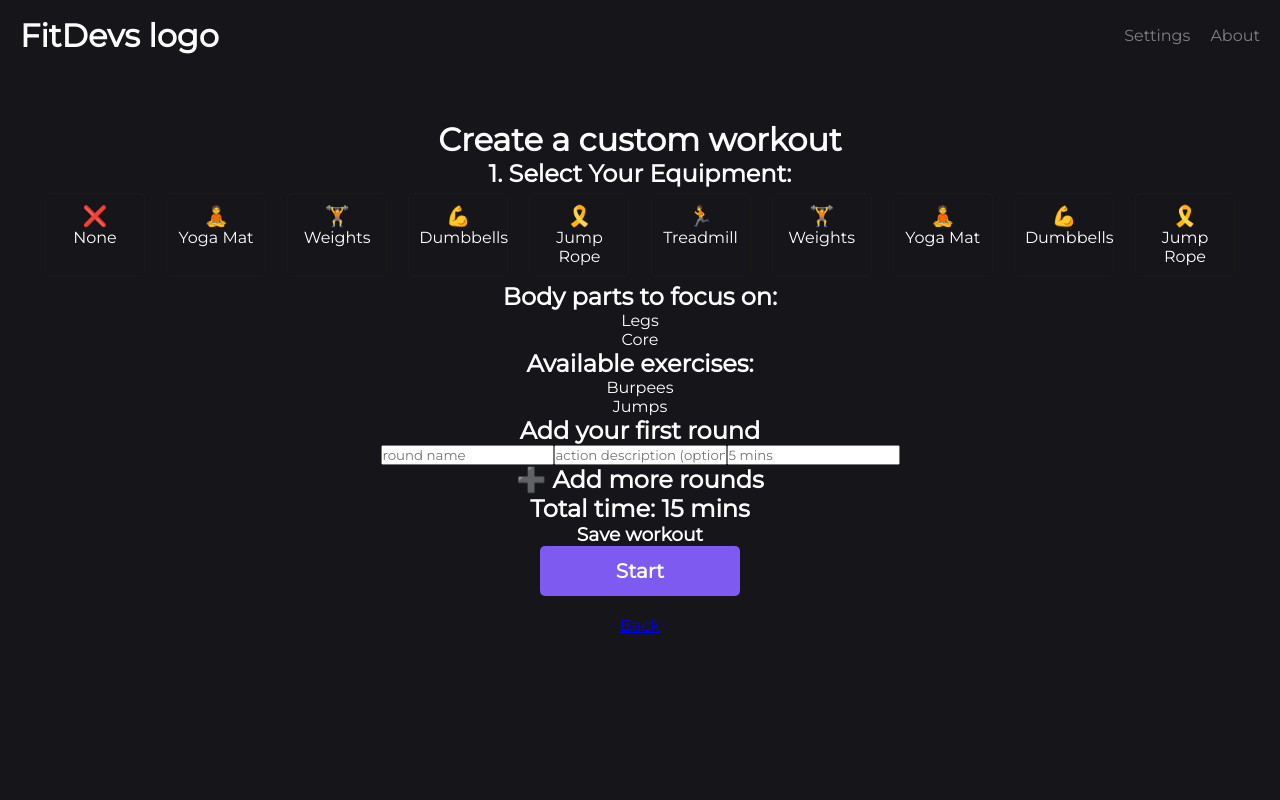
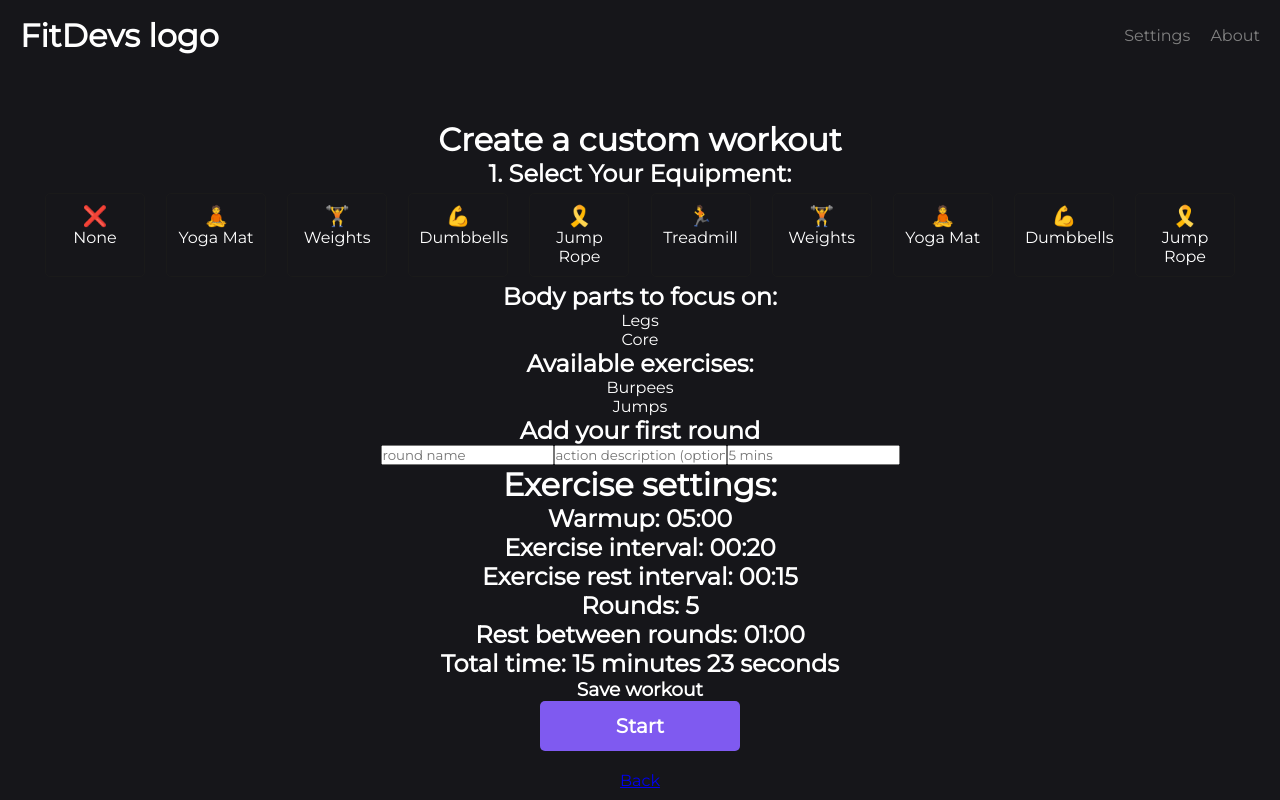
Before and after one commit to madzadev/workout, a Next.js app: page /custom in a window 1280 px wide. Built offline with nearby package versions, Linux system fonts and the light colour scheme.

Commit message:
edit settings

```diff
--- a/pages/custom.js
+++ b/pages/custom.js
@@ -47,8 +47,13 @@ const Custom = () => {
       <input type="text" placeholder="action description (optional)" />
       <input type="text" placeholder="5 mins" />
 
-      <h2>➕ Add more rounds</h2>
-      <h2>Total time: 15 mins</h2>
+      <h1>Exercise settings:</h1>
+      <h2>Warmup: 05:00</h2>
+      <h2>Exercise interval: 00:20</h2>
+      <h2>Exercise rest interval: 00:15</h2>
+      <h2>Rounds: 5</h2>
+      <h2>Rest between rounds: 01:00</h2>
+      <h2>Total time: 15 minutes 23 seconds</h2>
       <h3>Save workout</h3>
       <StartWorkoutButton />
       <Link href="/">Back</Link>
```
